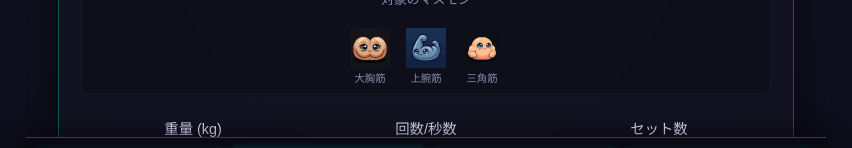
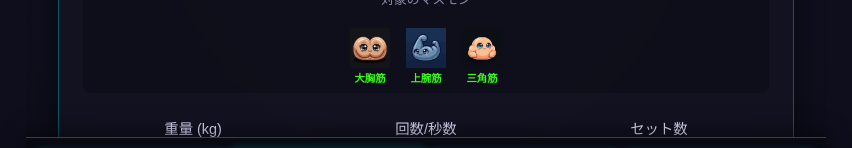
Before and after one commit to Uchu-Kurage/muscle_monsters, a React (Vite) app: page / in a window 1280 px wide. Both pictures are taken after a click on the button "🏋️". Shown: the part 506-654 px from the top of the page, without its empty margins (214-1066 px from the left). Built offline with nearby package versions, Linux system fonts and the light colour scheme; a web font is replaced by a local one.

Commit message:
Change text color of recovered muscles to yellow-green in exercise selection

```diff
--- a/src/App.tsx
+++ b/src/App.tsx
@@ -1019,7 +1019,7 @@ function App() {
                             💤
                           </div>
                         )}
-                        <span style={{ fontSize: '0.65rem', color: isRecovering ? 'orange' : 'var(--text-secondary)', marginTop: '2px' }}>
+                        <span style={{ fontSize: '0.65rem', color: isRecovering ? 'orange' : '#39ff14', fontWeight: isRecovering ? 'normal' : 'bold', marginTop: '2px' }}>
                           {MUSCLE_NAMES[target.muscle]}
                         </span>
                       </div>
```
